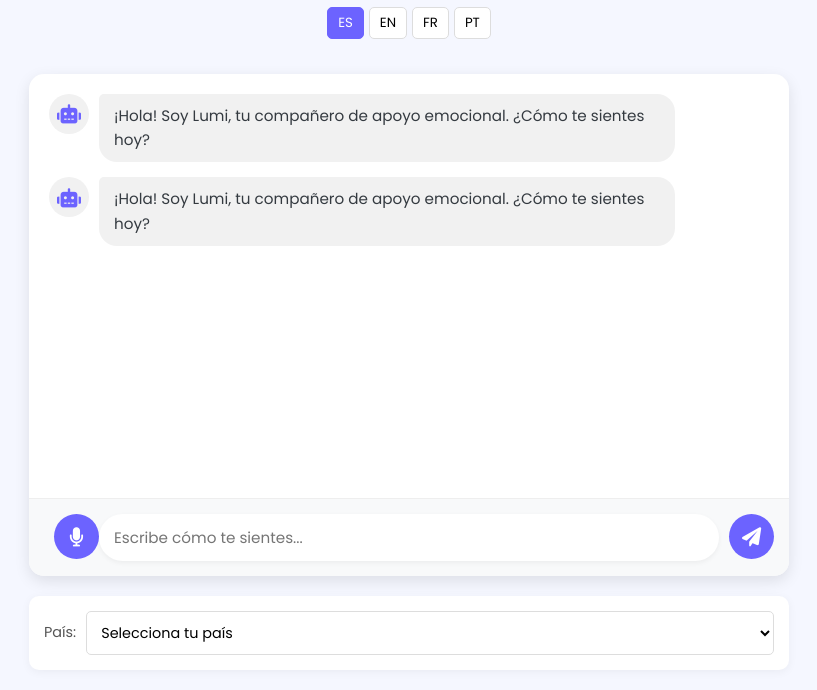
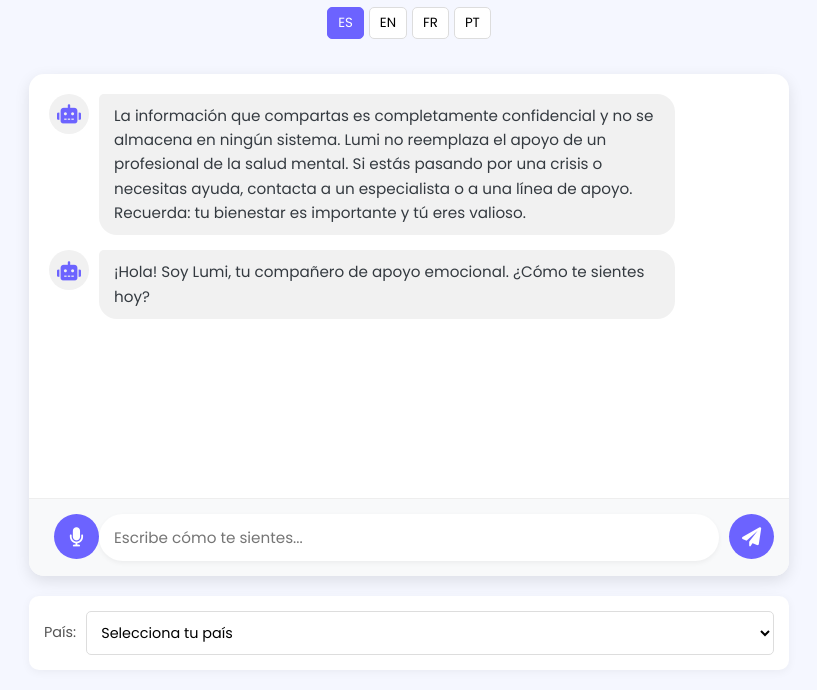
Before and after one commit to jgazcagtz/lumi, a plain HTML site: page index.html in a window 1280 px wide. Shown: the part 110-800 px from the top of the page, without its empty margins (231-1048 px from the left). Drawn offline with Linux system fonts and the light colour scheme.

Commit message:
Update index.html

```diff
--- a/index.html
+++ b/index.html
@@ -31,7 +31,10 @@
                         <i class="fas fa-robot"></i>
                     </div>
                     <div class="content">
-                        <p>¡Hola! Soy Lumi, tu compañero de apoyo emocional. ¿Cómo te sientes hoy?</p>
+                        <p>La información que compartas es completamente confidencial y no se almacena en ningún sistema.
+                            Lumi no reemplaza el apoyo de un profesional de la salud mental.
+                            Si estás pasando por una crisis o necesitas ayuda, contacta a un especialista o a una línea de apoyo. Recuerda: tu bienestar es importante y tú eres valioso.</p>
+
                     </div>
                 </div>
             </div>
```
